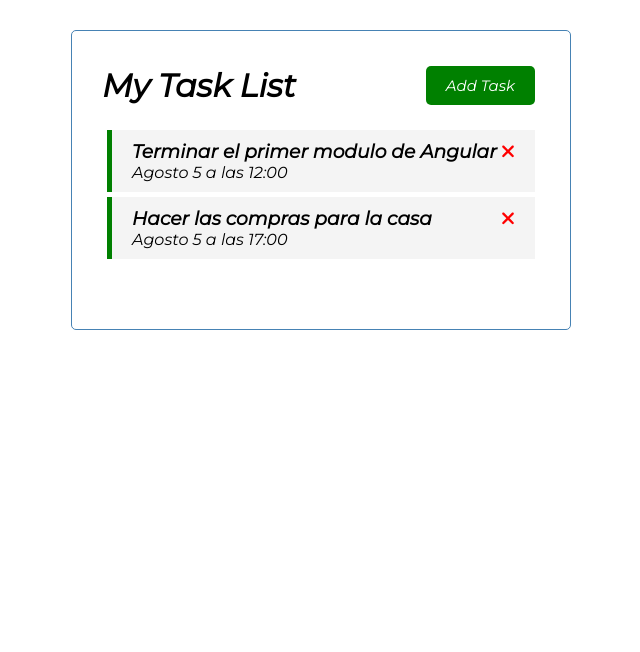
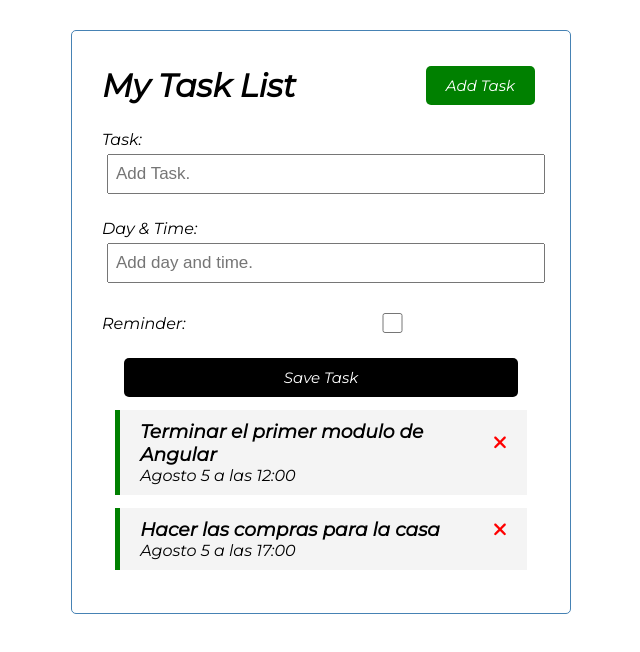
Before and after one commit to LERV1993/TaskList-Angular, an Angular app: page / in a window 1280 px wide. Shown: the top 652 px of the page, without its empty margins (319-959 px from the left). Built offline with nearby package versions, Linux system fonts and the light colour scheme; data requests are answered from the project's data file.

Commit message:
Se hicieron arreglos en los margenes de btn block en el styles general y se arreglo el margen en task item. Se agrego el HTML correspondiente a Add task

```diff
--- a/src/app/app.module.ts
+++ b/src/app/app.module.ts
@@ -8,6 +8,7 @@
 import { ButtonComponent } from './components/button/button.component';
 import { TasksComponent } from './components/tasks/tasks.component';
 import { TasksItemComponent } from './components/tasks-item/tasks-item.component';
+import { AddTaskComponent } from './components/add-task/add-task.component';
 
 
 @NgModule({
@@ -16,7 +17,8 @@
     HeaderComponent,
     ButtonComponent,
     TasksComponent,
-    TasksItemComponent
+    TasksItemComponent,
+    AddTaskComponent
   ],
   imports: [
     BrowserModule,
--- /dev/null
+++ b/src/app/components/add-task/add-task.component.html
@@ -0,0 +1,15 @@
+<form>
+    <div class="form-control">
+        <label for="text">Task:</label>
+        <input type="text" name="text" id="text" placeholder="Add Task.">
+    </div>
+    <div class="form-control">
+        <label for="day">Day & Time:</label>
+        <input type="text" name="day" id="day" placeholder="Add day and time.">
+    </div>
+    <div class="form-control form-control-check" >
+        <label for="reminder">Reminder:</label>
+        <input type="checkbox" name="reminder" id="reminder">
+    </div>
+    <input type="submit" value="Save Task" class="btn btn-block">
+</form>
--- /dev/null
+++ b/src/app/components/add-task/add-task.component.ts
@@ -0,0 +1,15 @@
+import { Component, OnInit } from '@angular/core';
+
+@Component({
+  selector: 'app-add-task',
+  templateUrl: './add-task.component.html',
+  styleUrls: ['./add-task.component.css']
+})
+export class AddTaskComponent implements OnInit {
+
+  constructor() { }
+
+  ngOnInit(): void {
+  }
+
+}
--- a/src/app/components/tasks-item/tasks-item.component.css
+++ b/src/app/components/tasks-item/tasks-item.component.css
@@ -1,6 +1,6 @@
 .task{
     background-color: #f4f4f4;
-    margin: 5px;
+    margin: 3%;
     padding: 10px 20px;
     cursor: pointer;
 }
--- a/src/app/components/tasks/tasks.component.html
+++ b/src/app/components/tasks/tasks.component.html
@@ -1,3 +1,4 @@
+<app-add-task></app-add-task>
 <app-tasks-item
     *ngFor="let task of tasks"
     [task] = "task"
--- a/src/styles.css
+++ b/src/styles.css
@@ -42,7 +42,8 @@
 }
 .btn-block {
     display: block;
-    width: 100%;
+    width: 90%;
+    margin: auto;
 }
 
 .form-control {
```
Also changed, not shown: src/app/components/add-task/add-task.component.css (added).
